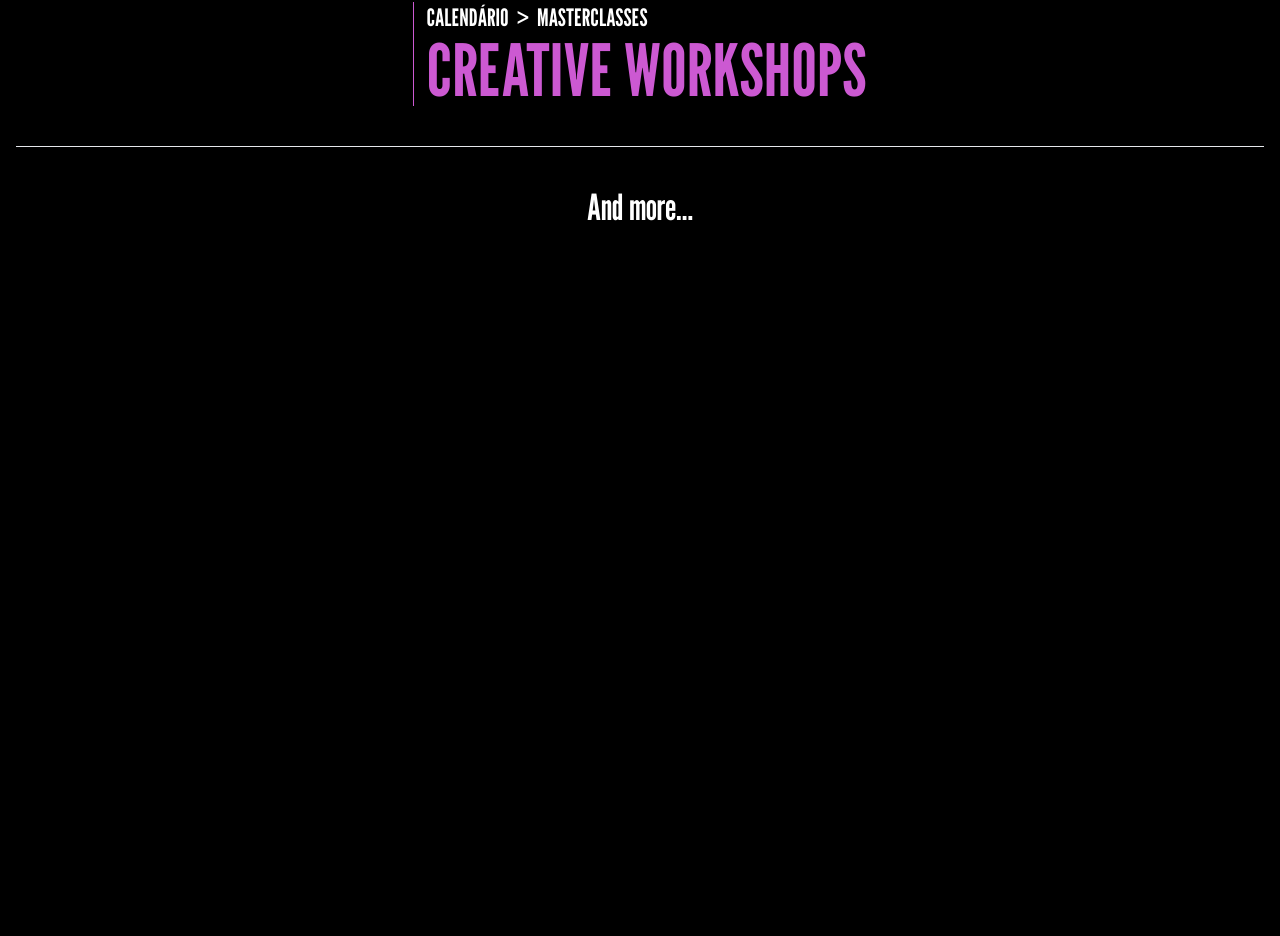
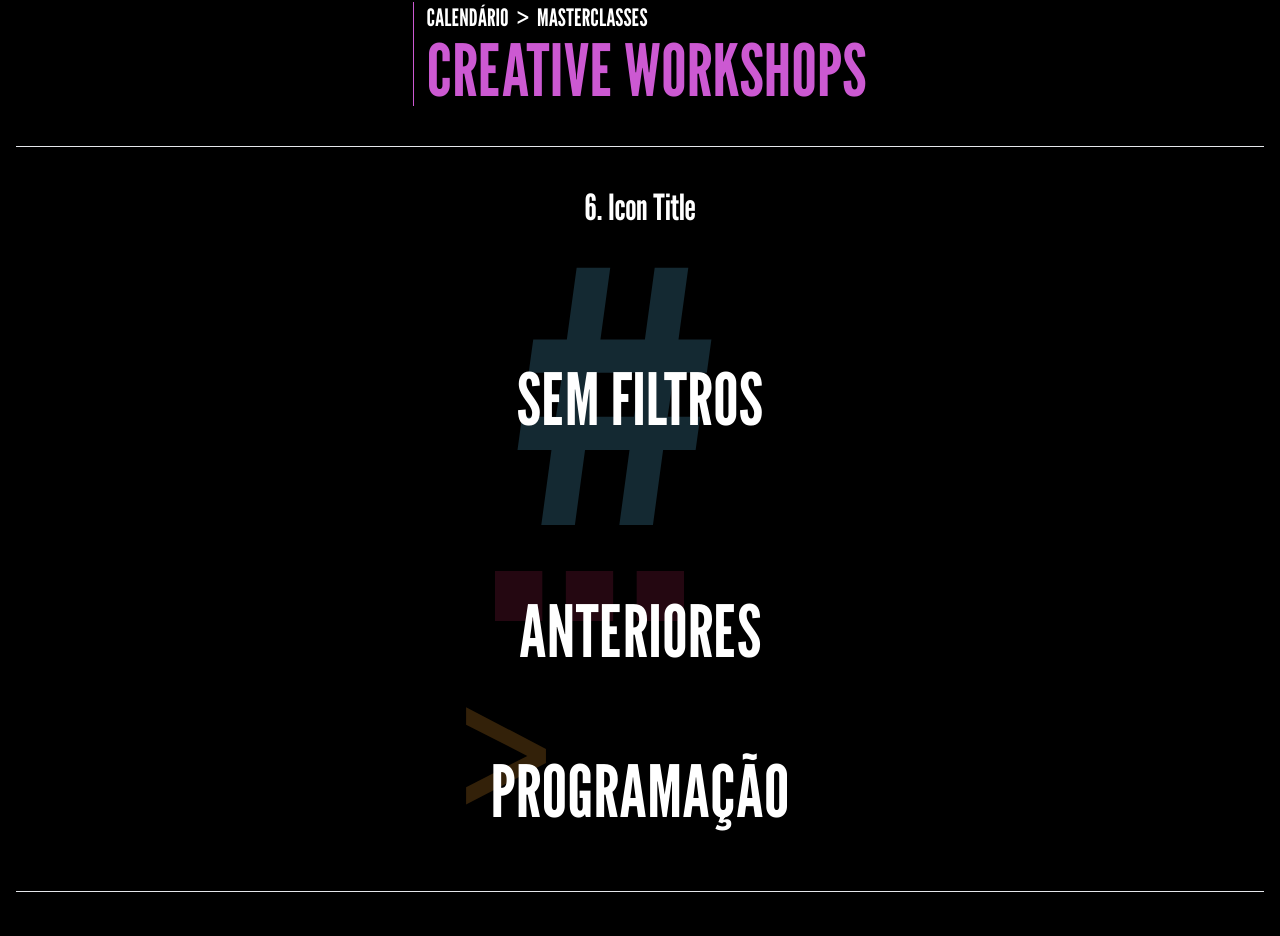
Before and after one commit to cdm-mps/creativestudio, a Next.js app in the folder fe/: page /en/design-system in a window 1280 px wide. Shown: the part 1443-2379 px from the top of the page. Before the commit the page ends 1686 px from the top, so only its background shows below. Built offline with nearby package versions, Linux system fonts and the light colour scheme.

Commit message:
feat: IconTitle component

```diff
--- a/fe/app/[locale]/design-system/page.tsx
+++ b/fe/app/[locale]/design-system/page.tsx
@@ -3,6 +3,7 @@ import Divider from "@/app/components/Divider/Divider";
 import QuoteSlider from "@/app/components/Quote/QuoteSlider";
 import BreadcrumbsTitle from "@components/BreadcrumbsTitle/BreadcrumbsTitle";
 import { BreadcrumbsProps } from "@components/BreadcrumbsTitle/BreadcrumbsTitleProps.models";
+import IconTitle from "@components/IconTitle/IconTitle";
 import Title from "@components/Title/Title";
 import { Instagram } from "@icons/Instagram";
 import { useTranslations } from "next-intl";
@@ -110,12 +111,24 @@ export default function Home() {
       <Divider />
       {/* -------------- BREADCRUMBS TITLE --------------*/}
       <div className="flex flex-col items-center gap-4 px-3">
-        <LocalTitle index={4} title="Breadcrumbs Title" />
+        <LocalTitle index={5} title="Breadcrumbs Title" />
         <BreadcrumbsTitle
           title="Creative Workshops"
           category="creative-talks"
           breadcrumbs={breadcrumbs}
         />
+      </div>
+      <Divider />
+      {/* -------------- ICON TITLE --------------*/}
+      <div className="flex flex-col items-center gap-10 px-3">
+        <LocalTitle index={6} title="Icon Title" />
+        <IconTitle
+          title="Sem Filtros"
+          mode="hashtag"
+          category="business-workshop"
+        />
+        <IconTitle title="Anteriores" mode="dots" category="workshop" />
+        <IconTitle title="Programação" mode="chevron" category="masterclass" />
       </div>
       <Divider />
       {/* -------------- FOOTER --------------*/}
--- /dev/null
+++ b/fe/app/assets/icons/ChevronIcon.tsx
@@ -0,0 +1,20 @@
+import type { SVGAttributes } from "react";
+
+export const ChevronIcon = (props: SVGAttributes<HTMLOrSVGElement>) => {
+  return (
+    <svg
+      width="211"
+      height="258"
+      viewBox="0 0 211 258"
+      fill="none"
+      xmlns="http://www.w3.org/2000/svg"
+      {...props}
+    >
+      <path
+        d="M0.262207 257.21V211.244L161.669 128.789L0.262207 46.3347V0.368557L210.896 110.308V147.271L0.262207 257.21Z"
+        fill="currentColor"
+        fillOpacity="0.2"
+      />
+    </svg>
+  );
+};
--- /dev/null
+++ b/fe/app/assets/icons/DotsIcon.tsx
@@ -0,0 +1,20 @@
+import type { SVGAttributes } from "react";
+
+export const DotsIcon = (props: SVGAttributes<HTMLOrSVGElement>) => {
+  return (
+    <svg
+      width="189"
+      height="50"
+      viewBox="0 0 189 50"
+      fill="none"
+      xmlns="http://www.w3.org/2000/svg"
+      {...props}
+    >
+      <path
+        d="M0 50V0H47.3115V50H0ZM70.844 50V0H118.155V50H70.844ZM141.689 50V0H189V50H141.689Z"
+        fill="currentColor"
+        fillOpacity="0.2"
+      />
+    </svg>
+  );
+};
--- /dev/null
+++ b/fe/app/assets/icons/HashtagIcon.tsx
@@ -0,0 +1,20 @@
+import type { SVGAttributes } from "react";
+
+export const HashtagIcon = (props: SVGAttributes<HTMLOrSVGElement>) => {
+  return (
+    <svg
+      width="195"
+      height="258"
+      viewBox="0 0 195 258"
+      fill="none"
+      xmlns="http://www.w3.org/2000/svg"
+      {...props}
+    >
+      <path
+        d="M24.3 258L34.45 183.1H0.5L5.05 149.85H39L45.3 105.75H11.7L16.25 72.5H49.85L59.65 0.749996H93.25L83.45 72.5H127.9L137.7 0.749996H171.3L161.5 72.5H194.4L189.85 105.75H156.95L150.65 149.85H183.2L178.65 183.1H146.1L135.95 258H102.35L112.5 183.1H68.05L57.9 258H24.3ZM72.6 149.85H117.05L123.35 105.75H78.9L72.6 149.85Z"
+        fill="currentColor"
+        fillOpacity="0.2"
+      />
+    </svg>
+  );
+};
--- /dev/null
+++ b/fe/app/components/IconTitle/IconTitle.tsx
@@ -0,0 +1,43 @@
+import { IconTitleProps } from "@components/IconTitle/IconTitle.models";
+import { ChevronIcon } from "@icons/ChevronIcon";
+import { DotsIcon } from "@icons/DotsIcon";
+import { HashtagIcon } from "@icons/HashtagIcon";
+import clsx from "clsx";
+
+const IconTitle = ({ title, category, mode }: IconTitleProps) => {
+  const getIcon = () => {
+    switch (mode) {
+      case "hashtag":
+        return (
+          <HashtagIcon className={`absolute -top-24 left-0 text-${category}`} />
+        );
+      case "dots":
+        return (
+          <DotsIcon className={`absolute -top-6 -left-6 text-${category}`} />
+        );
+      case "chevron":
+        return (
+          <ChevronIcon
+            className={`absolute -top-32 -left-6 w-20 text-${category}`}
+          />
+        );
+    }
+  };
+
+  return (
+    <div
+      className={clsx(
+        "relative",
+        mode === "hashtag" && "my-24",
+        (mode === "dots" || mode === "chevron") && "my-6"
+      )}
+    >
+      {getIcon()}
+      <h2 className="relative z-10 text-5xl md:text-7xl font-league-gothic">
+        {title.toUpperCase()}
+      </h2>
+    </div>
+  );
+};
+
+export default IconTitle;
```
Also changed, not shown: fe/app/components/IconTitle/IconTitle.models.ts (added, +7 -0 lines).
